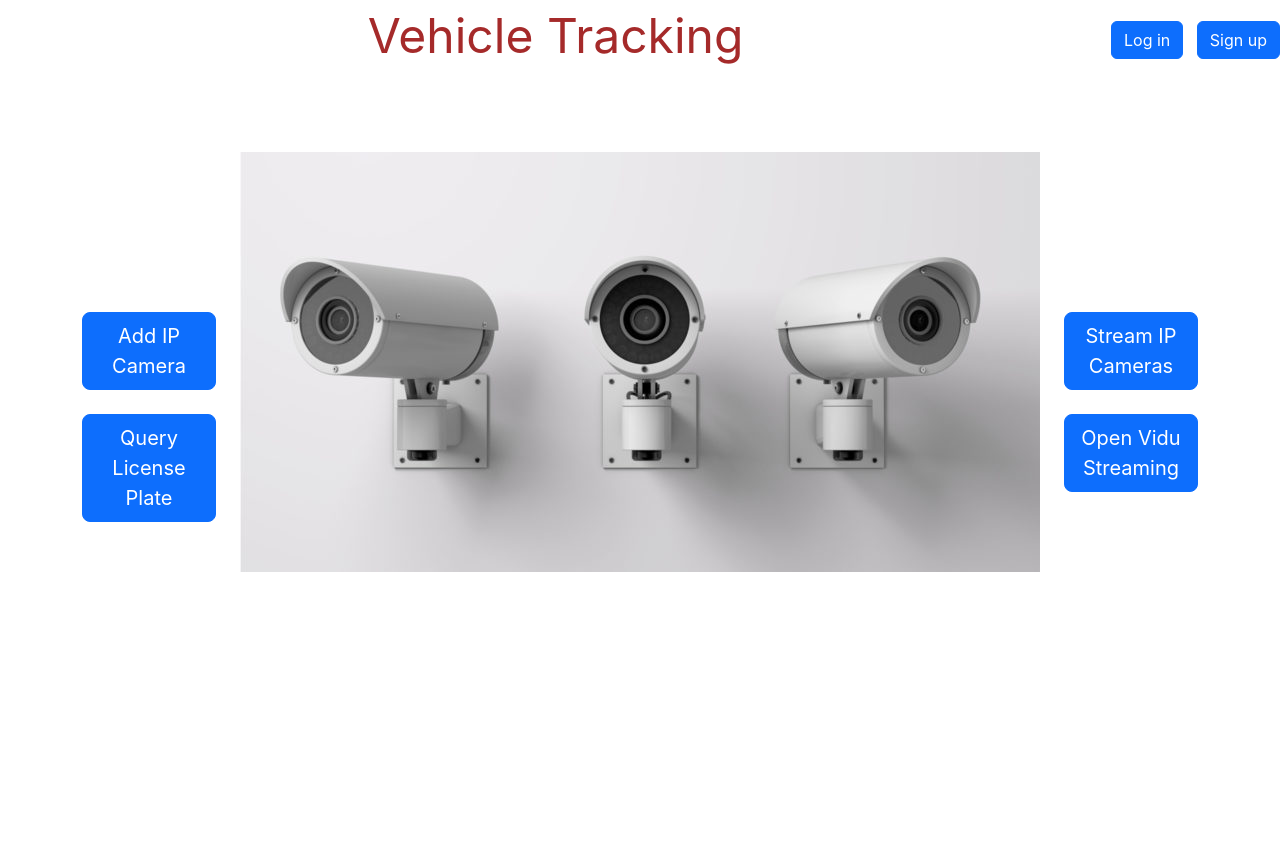
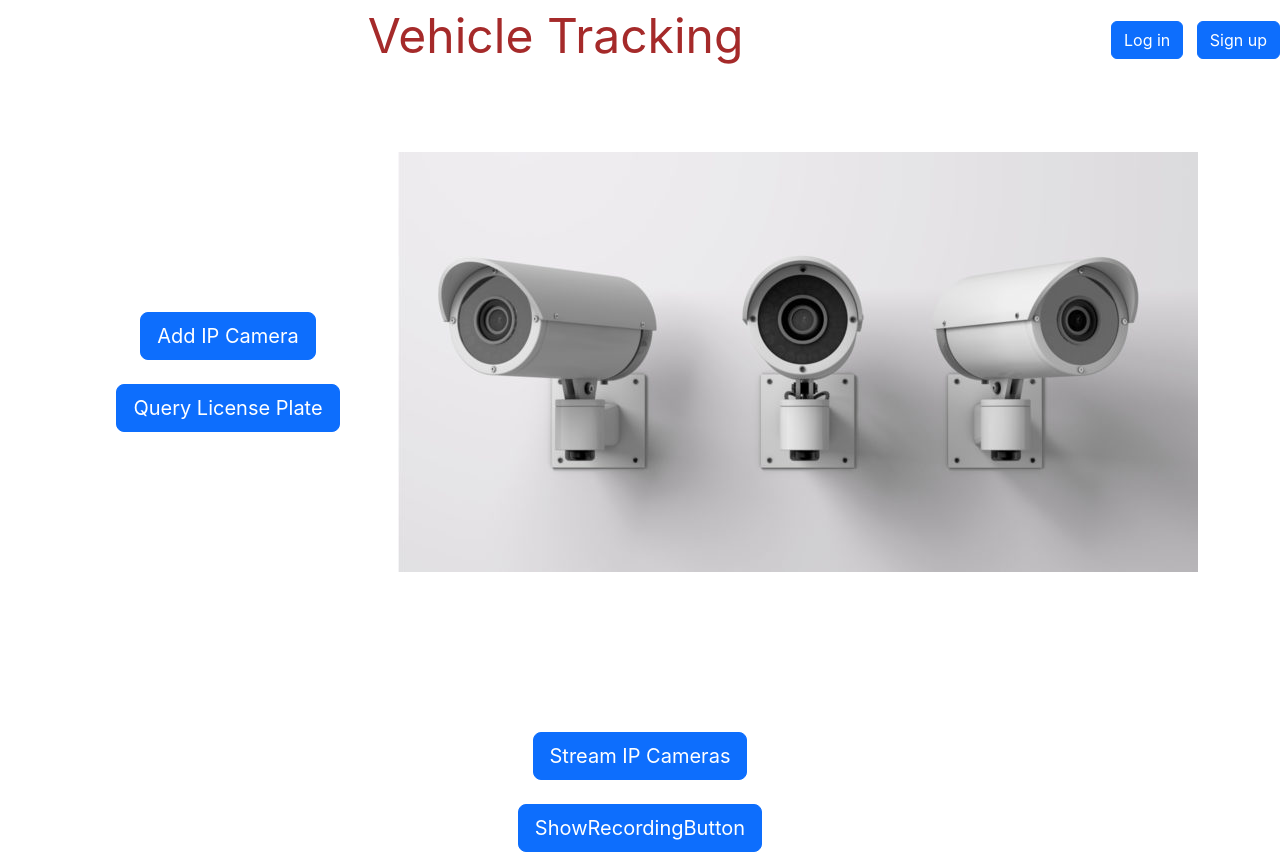
Before and after one commit to vineetk10/IpCameraStreamingAndVehicleTracking, a React (Create React App) app in the folder client/: page / in a window 1280 px wide. Before the commit the page ends 800 px from the top, so only its background shows below. Built offline with nearby package versions, Linux system fonts and the light colour scheme; the HTML template or start-up script is replaced by a standard one.

Commit message:
Recordings base

```diff
--- a/client/src/App.js
+++ b/client/src/App.js
@@ -8,6 +8,7 @@ import Signup from './Components/Signup';
 import AddIPCamera from './Components/AddIPCamera';
 import OpenViduReact from './Components/OpenViduReact';
 import React from 'react';
+import Recordings from './Components/Recordings';
 function App() {
   return (
     <div className="App">
@@ -32,6 +33,9 @@ function App() {
           <Route exact path="/streamOpenVidu">
               <OpenViduReact/>
           </Route>
+          <Route exact path="/showRecordings">
+              <Recordings/>
+          </Route>
         </Switch>
       </Router>
     </div>
--- a/client/src/Components/Options.js
+++ b/client/src/Components/Options.js
@@ -9,6 +9,7 @@ import IpCamera from '../Components/images/IpCamera.jpg'
 import StreamIpCamerasButton from './StreamIpCamersButton';
 import AddIPCameraButton from './AddIPCameraButton';
 import OpenViduStreaming from './OpenViduStreaming';
+import ShowRecordingButton from './ShowRecordingButton';
 function Options() {
   return (
     <div className='options'>
@@ -25,7 +26,8 @@ function Options() {
                 <Col className='options-container-license-stream'>
                     <StreamIpCamerasButton/>
                     <br/>
-                    <Row><OpenViduStreaming/></Row>
+                    <Row><ShowRecordingButton/></Row>
+                    {/* <Row><OpenViduStreaming/></Row> */}
                 </Col>
             </Row>
         </Container>
--- /dev/null
+++ b/client/src/Components/Recordings.js
@@ -0,0 +1,34 @@
+import React, { useEffect } from 'react'
+import Header from './Header'
+import { API } from '../backend';
+
+function Recordings() {
+
+    // const getAllRecordings = ()=>{
+    //     return fetch(`${API}/users/register`, {
+    //         method: "POST",
+    //         headers: {
+    //           Accept: "application/json",
+    //           "Content-Type": "application/json"
+    //         },
+    //         body: JSON.stringify()
+    //       })
+    //         .then(response => {
+    //           return response.json();
+    //         })
+    //         .catch(err => console.log(err));
+    // }
+    useEffect(()=>{
+        // getAllRecordings();
+    })
+  return (
+    <div>
+         <Header/>
+      {/* {users.map((user, index) => (
+        <Video key={index} email={user.name} stream={user.stream} muted={true}/>
+      ))} */}
+    </div>
+  )
+}
+
+export default Recordings
--- /dev/null
+++ b/client/src/Components/ShowRecordingButton.js
@@ -0,0 +1,22 @@
+import React from 'react'
+import Button from 'react-bootstrap/Button';
+import { useHistory } from "react-router-dom";
+
+
+
+function ShowRecordingButton() {
+        const history = useHistory();
+
+      function handleClick() {
+        history.push("/showRecordings");
+      }
+  return (
+    <div>
+       <Button variant="primary" size="lg" onClick={handleClick}>
+       ShowRecordingButton
+      </Button>
+    </div>
+  )
+}
+
+export default ShowRecordingButton
```
